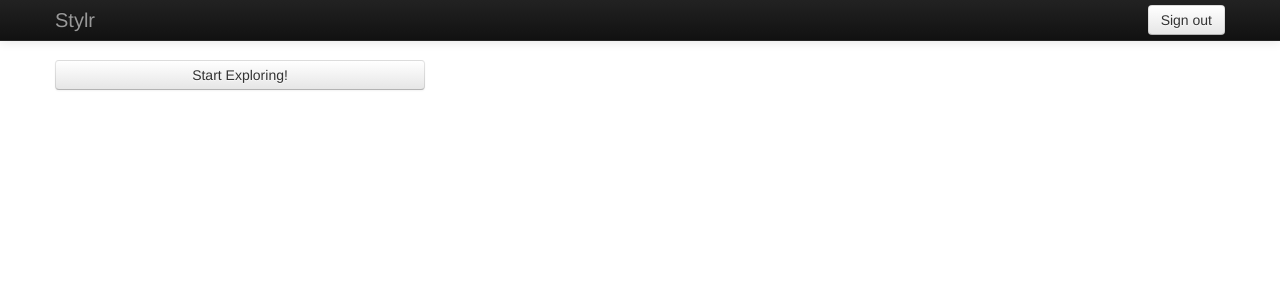
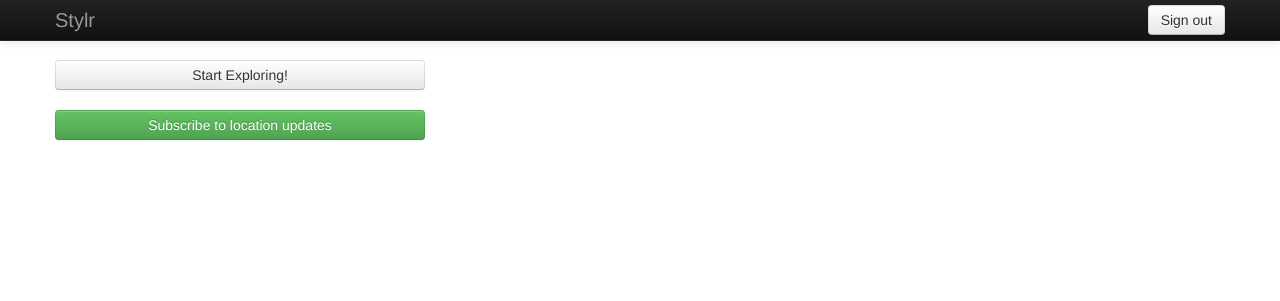
Before and after one commit to thisiswei/glass, a Python web app: template templates/index_2.html in a window 1280 px wide. Shown: the top 301 px of the page. Run offline with Jinja, Linux system fonts and the light colour scheme; the template is opened without the code that fills it, so the values that code supplies are empty; some libraries are stand-ins or nearby versions.

Commit message:
add location subscription

```diff
--- a/templates/index_2.html
+++ b/templates/index_2.html
@@ -49,7 +49,15 @@ limitations under the License.
         </button>
       </form>
 
+      <form action="/" method="post">
+        <input type="hidden" name="operation" value="insertSubscription">
+        <input type="hidden" name="collection" value="locations">
+        <button class="btn btn-block btn-success" type="submit">
+          Subscribe to location updates
+        </button>
+      </form>
     </div>
+
   </div>
 </div>
 
```
